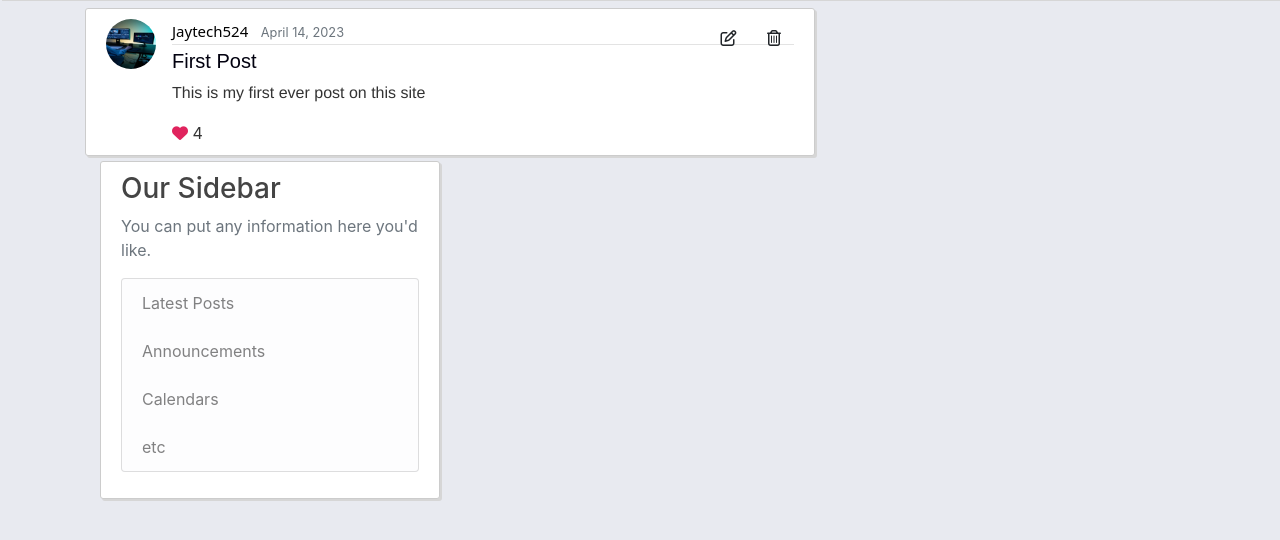
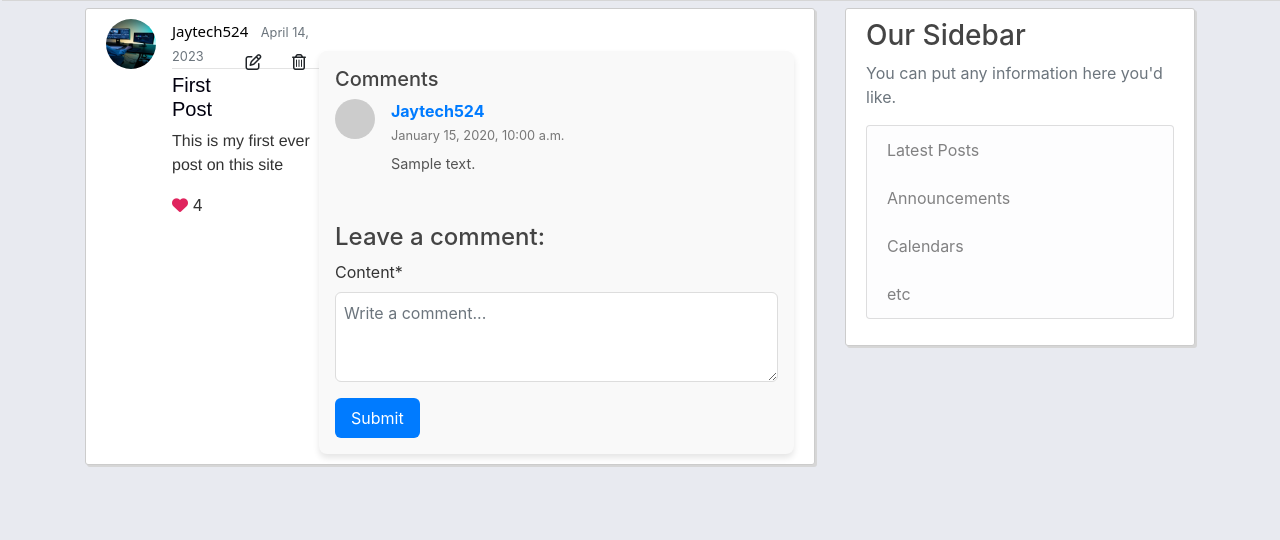
Before and after one commit to jaytech504/Django, a Django app: page /post/1/ in a window 1280 px wide. Shown: the part 72-612 px from the top of the page. Run offline with Django 4.2, Linux system fonts and the light colour scheme; a user stored in the database is signed in; data comes from the database, SQL or seed files in the repository; tables that the repository leaves empty hold one stand-in row (values such as "Sample post"); some libraries are stand-ins or nearby versions.

Commit message:
comment section

```diff
--- /dev/null
+++ b/blog/forms.py
@@ -0,0 +1,10 @@
+from django import forms
+from .models import Comment
+
+class CommentForm(forms.ModelForm):
+    class Meta:
+        model = Comment
+        fields = ['content']
+        widgets = {
+            'content': forms.Textarea(attrs={'rows': 3, 'placeholder': 'Write a comment...'}),
+        }
--- a/blog/models.py
+++ b/blog/models.py
@@ -27,3 +27,12 @@
 
     class Meta:
         unique_together = ('user', 'post')
+
+class Comment(models.Model):
+    user = models.ForeignKey(User, on_delete=models.CASCADE)
+    post = models.ForeignKey(Post, related_name='comments', on_delete=models.CASCADE)
+    content = models.TextField()
+    timestamp = models.DateTimeField(auto_now_add=True)
+
+    def __str__(self):
+        return f'Comment by {self.user} on {self.post}'
--- a/blog/static/css/main.css
+++ b/blog/static/css/main.css
@@ -604,3 +604,97 @@
             align-items: center;
             width: 100%;
         }
+
+
+/* General styles for the comment section */
+.comments-section {
+  margin-top: 2rem;
+  padding: 1rem;
+  background-color: #f9f9f9;
+  border-radius: 8px;
+  box-shadow: 0 4px 6px rgba(0, 0, 0, 0.1);
+}
+
+.comments-section h3 {
+  margin-bottom: 1rem;
+  font-size: 1.5rem;
+  color: #333;
+  border-bottom: 2px solid #ddd;
+  padding-bottom: 0.5rem;
+}
+
+/* Style individual comments */
+.comment {
+  display: flex;
+  align-items: flex-start;
+  margin-bottom: 1.5rem;
+  border-bottom: 1px solid #eee;
+  padding-bottom: 1rem;
+}
+
+.comment:last-child {
+  border-bottom: none;
+}
+
+/* Comment avatar placeholder */
+.comment-avatar {
+  width: 40px;
+  height: 40px;
+  border-radius: 50%;
+  background-color: #ccc;
+  margin-right: 1rem;
+  flex-shrink: 0;
+}
+
+/* Comment content */
+.comment-content {
+  flex-grow: 1;
+}
+
+.comment-content strong {
+  font-size: 1rem;
+  color: #007bff;
+}
+
+.comment-content small {
+  display: block;
+  font-size: 0.8rem;
+  color: #777;
+  margin-top: 0.2rem;
+}
+
+.comment-content p {
+  font-size: 0.9rem;
+  color: #555;
+  margin: 0.5rem 0 0;
+}
+
+/* Comment form styling */
+.comment-form {
+  margin-top: 2rem;
+}
+
+.comment-form textarea {
+  width: 100%;
+  border: 1px solid #ddd;
+  border-radius: 6px;
+  padding: 0.5rem;
+  font-size: 1rem;
+  margin-bottom: 0.5rem;
+}
+
+.comment-form button {
+  display: inline-block;
+  padding: 0.5rem 1rem;
+  font-size: 1rem;
+  color: #fff;
+  background-color: #007bff;
+  border: none;
+  border-radius: 6px;
+  cursor: pointer;
+  transition: background-color 0.3s ease;
+}
+
+.comment-form button:hover {
+  background-color: #0056b3;
+}
--- a/blog/templates/blog/post_detail.html
+++ b/blog/templates/blog/post_detail.html
@@ -1,5 +1,6 @@
 {% extends "blog/base.html" %}
 {% load static %}
+{%load crispy_forms_tags %}
 {% block content %}
        <article class="media content-section">
         <img class="rounded-circle article-img"src="{{ object.author.profile.image.url}}">
@@ -35,6 +36,35 @@
     </span>
     <span id="like-count-{{ post.id }}">{{ post.like_set.count }}</span>
 </div>
+<div class="comments-section">
+  <h5>Comments</h5>
+  <div>
+      {% for comment in comments %}
+          <div class="comment">
+              <div class="comment-avatar"></div>
+              <div class="comment-content">
+                  <strong>{{ comment.user.username }}</strong>
+                  <small>{{ comment.timestamp|date:"F j, Y, g:i a" }}</small>
+                  <p>{{ comment.content }}</p>
+              </div>
+          </div>
+      {% empty %}
+          <p>No comments yet. Be the first to comment!</p>
+      {% endfor %}
   </div>
+
+  {% if user.is_authenticated %}
+      <div class="comment-form">
+          <h4>Leave a comment:</h4>
+          <form method="POST">
+              {% csrf_token %}
+              {{ form|crispy }}
+              <button type="submit">Submit</button>
+          </form>
+      </div>
+  {% else %}
+      <p><a href="{% url 'login' %}">Login</a> to leave a comment.</p>
+  {% endif %}
+</div>
 </article>
 {% endblock content %}
--- a/blog/views.py
+++ b/blog/views.py
@@ -2,6 +2,8 @@
 from django.http import HttpResponse, HttpResponseRedirect, JsonResponse
 from django.contrib.auth.models import User
 from .models import Post, Like
+from .forms import CommentForm
+from django.urls import reverse
 from django.db.models import Exists, OuterRef
 from django.views.decorators.http import require_POST
 from django.contrib.auth.decorators import login_required
@@ -48,10 +50,24 @@
     context_object_name = 'post'
 
     def get_context_data(self, **kwargs):
+        post = self.get_object()
         context = super().get_context_data(**kwargs)
+        context['comments'] = post.comments.all()
+        context['form'] = CommentForm()
         if self.request.user.is_authenticated:
             context['user_liked'] = Like.objects.filter(user=self.request.user, post=self.object).exists()
         return context
+
+    def post(self, request, *args, **kwargs):
+        self.object = self.get_object()
+        form = CommentForm(request.POST)
+        if form.is_valid():
+            comment = form.save(commit=False)
+            comment.user = request.user
+            comment.post = self.object
+            comment.save()
+            return redirect(reverse('post-detail', kwargs={'pk': self.object.pk}))
+        return self.get(request, *args, **kwargs)
 
 
 class PostCreateView(LoginRequiredMixin, CreateView):
```
Also changed, not shown: blog/migrations/0015_comment.py (added).
